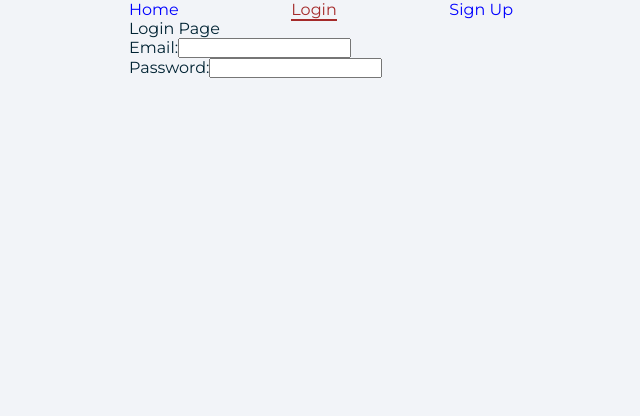
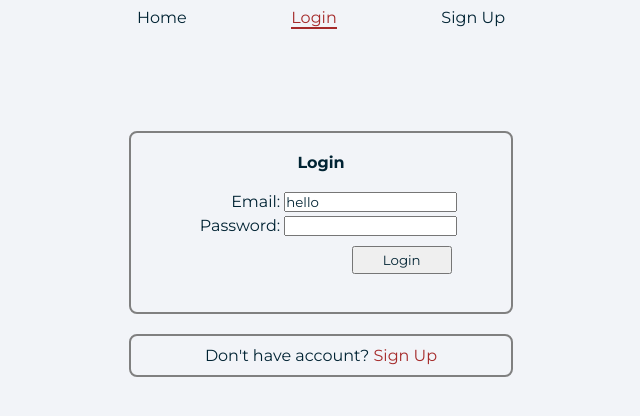
Before and after one commit to muhon9/reace-node-auth-example, a React (Vite) app in the folder react-front/: page /login in a window 1280 px wide. Shown: the top 416 px of the page, without its empty margins (319-959 px from the left). Built offline with nearby package versions, Linux system fonts and the light colour scheme.

Commit message:
Added login and registration page

```diff
--- a/react-front/src/pages/Login.jsx
+++ b/react-front/src/pages/Login.jsx
@@ -1,19 +1,44 @@
-import React from 'react';
+import React,{useState} from 'react';
+import { Link } from 'react-router-dom';
+import styles from '../styles/Login.module.css'
 
 
 const Login = () => {
+    const [email, setEmail] = useState("hello");
+    const [ password, setPassword] = useState("")
+
+
+    function handleSubmit(e){
+        e.preventDefault()
+        prompt(email,password)
+    }
+
     return (
-        <form className='login_form'>
-            <div className='form_title'>Login Page</div>
-            <div className='form_field'>
-                <label>Email:</label>
-                <input type="text" />
-            </div>
-            <div className='form_field'>
-                <label>Password:</label>
-                <input type="text" />
-            </div>
-        </form>
+        <div>
+            <form className={styles.login_form} onSubmit={handleSubmit}>
+                <div className={styles.form_title}>Login</div>
+                <div className={styles.form_fields}>
+                    <div className={styles.form_field}>
+                        <label>Email:</label>
+                        <input type="text" value={email} onChange={(e) => {
+                            setEmail(e.target.value)
+                        }}/>
+                    </div>
+                    <div className={styles.form_field}>
+                        <label>Password:</label>
+                        <input type="password" value={password} onChange={(e) => {
+                            setPassword(e.target.value)
+                        }}/>
+                    </div>
+                </div>
+                <div className={styles.button}>
+                    <button type='submit'>Login</button>
+                </div>
+            </form>
+        <div className={styles.signup_call}>
+            Don't have account? <Link to="/registration" >Sign Up</Link>
+        </div>
+        </div>
     );
 }
 
--- a/react-front/src/pages/Registration.jsx
+++ b/react-front/src/pages/Registration.jsx
@@ -1,11 +1,50 @@
-import React from 'react';
+import React ,{useState}from 'react';
+import { Link } from 'react-router-dom';
+import styles from '../styles/Login.module.css'
+
 
 const Registration = () => {
+    const [email, setEmail] = useState("");
+    const [ password, setPassword] = useState("")
+    const [ confirmPassword, setConfirmPassword] = useState("");
+
+    function handleSubmit(e){
+        e.preventDefault()
+        prompt(email,password, confirmPassword)
+    }
+
     return (
         <div>
-            This is registration page
+            <form className={styles.login_form}>
+            <div className={styles.form_title}>Sign Up</div>
+            <div className={styles.form_fields}>
+                <div className={styles.form_field}>
+                    <label>Email:</label>
+                    <input type="text" value={email} onChange={(e) => {
+                        setEmail(e.target.value)
+                    }}/>
+                </div>
+                <div className={styles.form_field}>
+                    <label>Password:</label>
+                    <input type="text" value={password} onChange={(e) => {
+
+                    }}/>
+                </div>
+                <div className={styles.form_field}>
+                    <label>Confirm Pass:</label>
+                    <input type="text" />
+                </div>
+            </div>
+            <div className={styles.button}>
+                <button type='submit'>Sign Up</button>
+            </div>
+        </form>
+        <div className={styles.signup_call}>
+            Already have account? <Link to="/login" >Login</Link>
+        </div>
         </div>
     );
+
 }
 
 export default Registration;
--- a/react-front/src/styles/App.css
+++ b/react-front/src/styles/App.css
@@ -26,8 +26,9 @@ body {
 
 a {
   text-decoration: none;
-  color: blue;
+
 }
+
 
 h4 {
   color: #7c83a7;
@@ -35,6 +36,11 @@ h4 {
   border-bottom: 1px solid #e5e5e5;
   padding: 10px 0;
   margin-bottom: 10px;
+}
+
+button{
+  width: 100px;
+  padding: 4px 8px;
 }
 
 .info {
--- /dev/null
+++ b/react-front/src/styles/Login.module.css
@@ -0,0 +1,56 @@
+.login_form {
+    display: grid;
+    justify-content: center;
+    align-items: center;
+    margin-top: 25%;
+    border: 2px solid gray;
+    border-radius: 8px;
+    padding-bottom: 10%;
+
+
+}
+
+.form_title{
+    padding: 20px 0;
+    font-weight: bold;
+    text-align: center;
+}
+
+.form_fields{
+    display: flex;
+    flex-direction: column;
+    align-items: center;
+    margin: 0 auto;
+    width: 100%;
+}
+
+.form_field{
+    width: 100%;
+    display: flex;
+    justify-content: center;
+    margin-bottom: 4px;
+}
+
+.form_field label{
+    min-width: 35%;
+    text-align: right;
+    margin: 0 4px;
+}
+
+.signup_call{
+    margin-top: 5%;
+    padding: 10px 0;
+    text-align: center;
+    border: 2px solid gray;
+    border-radius: 8px;
+}
+
+.signup_call a{
+    color: brown;
+}
+
+.button{
+    margin-top: 6px;
+    display: flex;
+    justify-content: flex-end;
+}
--- a/react-front/src/styles/Navbar.module.css
+++ b/react-front/src/styles/Navbar.module.css
@@ -1,5 +1,5 @@
 .navbar{
-    width: 100%;
+    padding: 8px;
 }
 
 .nav_list{
@@ -9,12 +9,10 @@
 }
 
 a{
-    color: inherit;
+    text-decoration: none;
 }
 
-.nav_item{
-    text-decoration: none;
-}
+.nav_item{}
 
 .active_nav{
     color: brown;
```
